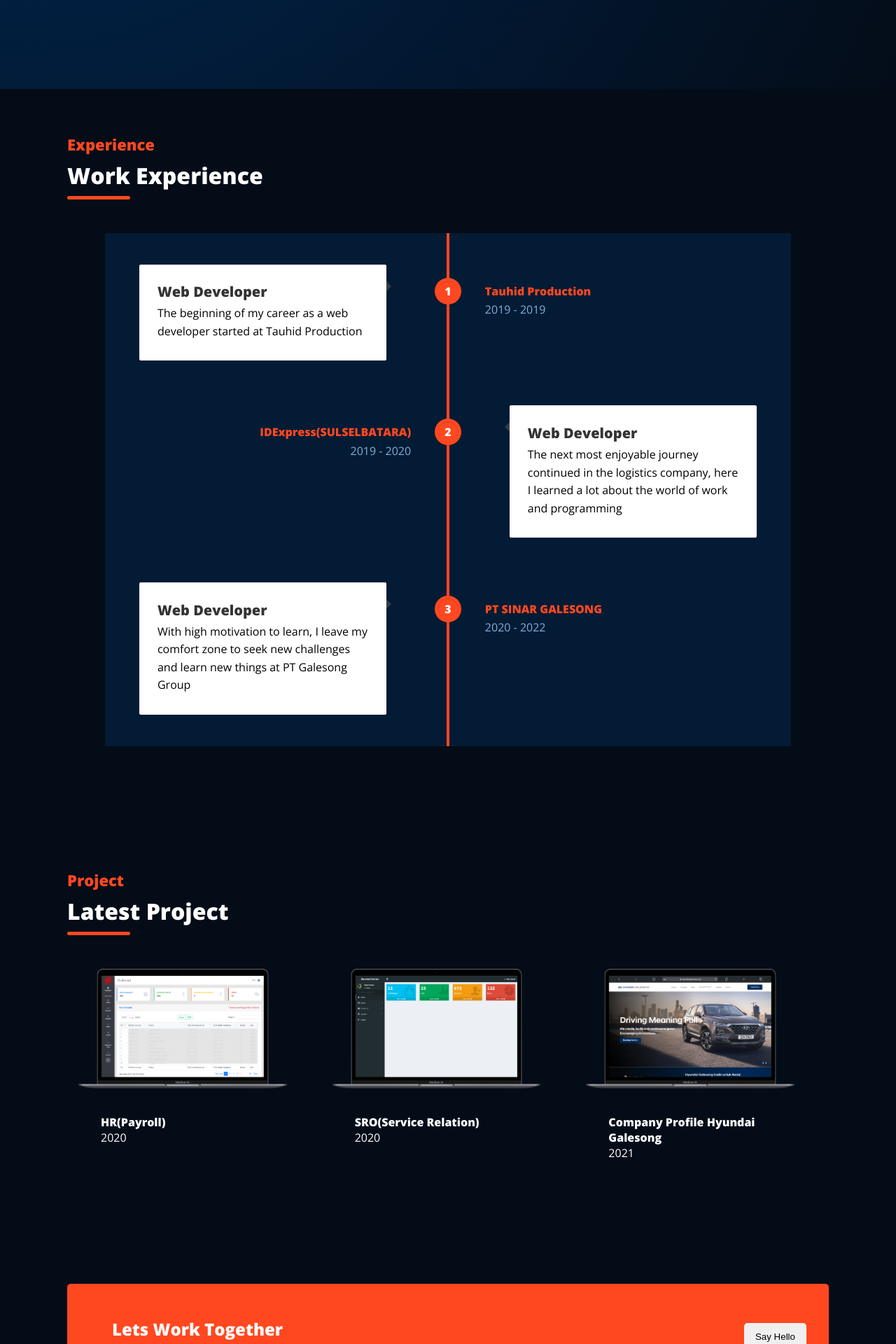
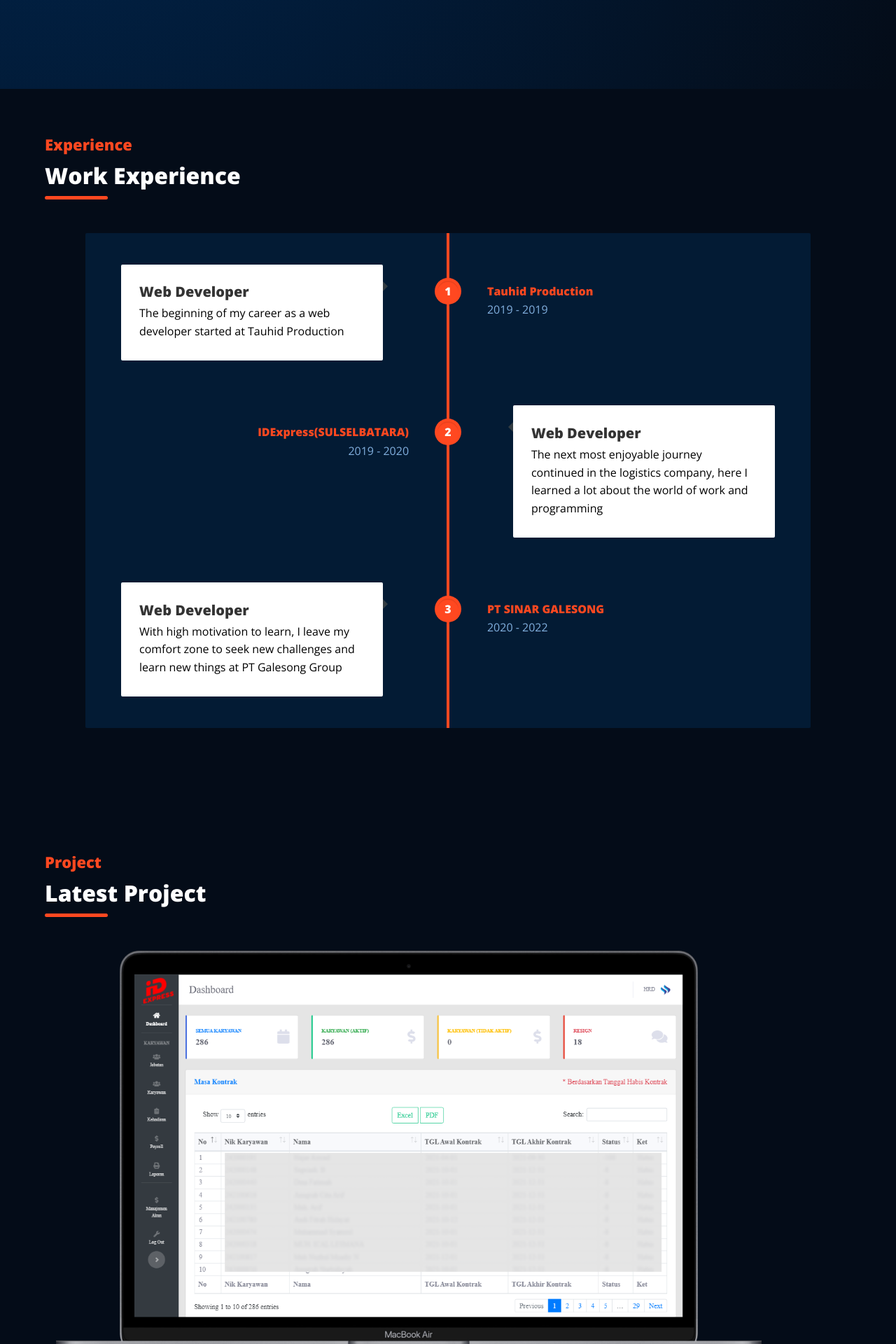
Before and after one commit to Al-Aswad/portofolio-react-js, a React (Create React App) app: page / in a window 1280 px wide. Shown: the part 660-2580 px from the top of the page at 70% size. Built offline with nearby package versions, Linux system fonts and the light colour scheme.

Commit message:
next link

```diff
--- a/src/containers/experience/experience.css
+++ b/src/containers/experience/experience.css
@@ -17,6 +17,16 @@
   content: "";
   display: table;
   clear: both;
+}
+@media only screen and (min-width: 375px) {
+  .experience__container.section__padding {
+    padding: 2rem;
+  }
+}
+@media only screen and (min-width: 768px) {
+  .experience__container.section__padding {
+    padding: 4rem;
+  }
 }
 
 /* --------------------------------
@@ -120,41 +130,11 @@
   border-radius: 2px;
   padding: 1em;
 }
-/* .cd-timeline-content .content-skills {
-  font-size: 12px;
-  padding: 0;
-  margin-bottom: 0;
-  display: flex;
-  flex-wrap: wrap;
-  justify-content: center;
-}
-.cd-timeline-content .content-skills li {
-  background: #40484d;
-  border-radius: 2px;
-  display: inline-block;
-  padding: 2px 10px;
-  color: rgba(255, 255, 255, 0.7);
-  margin: 3px 2px;
-  text-align: center;
-  flex-grow: 1;
-} */
-/* .cd-timeline-content .timeline-content-info {
-  background: #2b343a;
-  padding: 5px 10px;
-  color: rgba(223, 0, 0, 0.7);
-  font-size: 12px;
-  box-shadow: inset 0 2px 0 rgba(0, 0, 0, 0.08);
-  border-radius: 2px;
-}
-.cd-timeline-content .timeline-content-info i {
-  margin-right: 5px;
-}
-.timeline-content-info-title,
-.timeline-content-info-date {
-  width: calc(50% - 2px);
-  display: inline-block;
-} */
 @media (max-width: 500px) {
+  .section__padding {
+    padding: 2rem;
+  }
+
   .timeline-content-info-title,
   .timeline-content-info-date {
     display: block;
@@ -210,6 +190,10 @@
 }
 
 @media only screen and (min-width: 768px) {
+  .section__padding {
+    padding: 2rem;
+  }
+
   .cd-timeline-content h2 {
     font-size: 20px;
     font-size: 1.25rem;
--- a/src/containers/project/project.css
+++ b/src/containers/project/project.css
@@ -1,6 +1,6 @@
 .project__container-content__container {
   display: flex;
-  /* flex-wrap: wrap; */
+  flex-wrap: wrap;
   justify-content: center;
 }
 
@@ -17,3 +17,14 @@
 .project__desc {
   padding: 2rem 2rem;
 }
+
+@media only screen and (min-width: 375px) {
+  .project__container.section__padding {
+    padding: 2rem;
+  }
+}
+@media only screen and (min-width: 768px) {
+  .project__container.section__padding {
+    padding: 4rem;
+  }
+}
```
